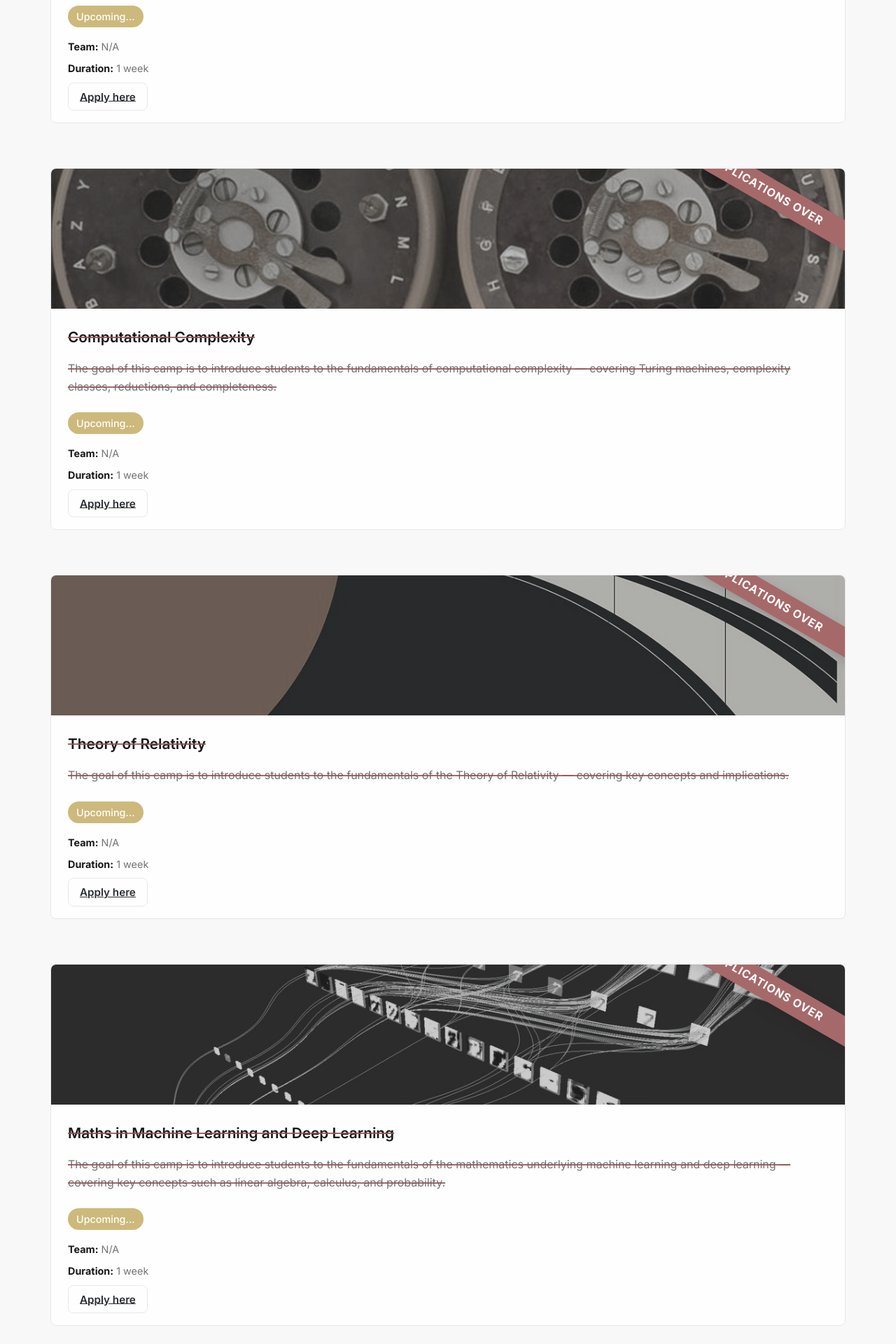
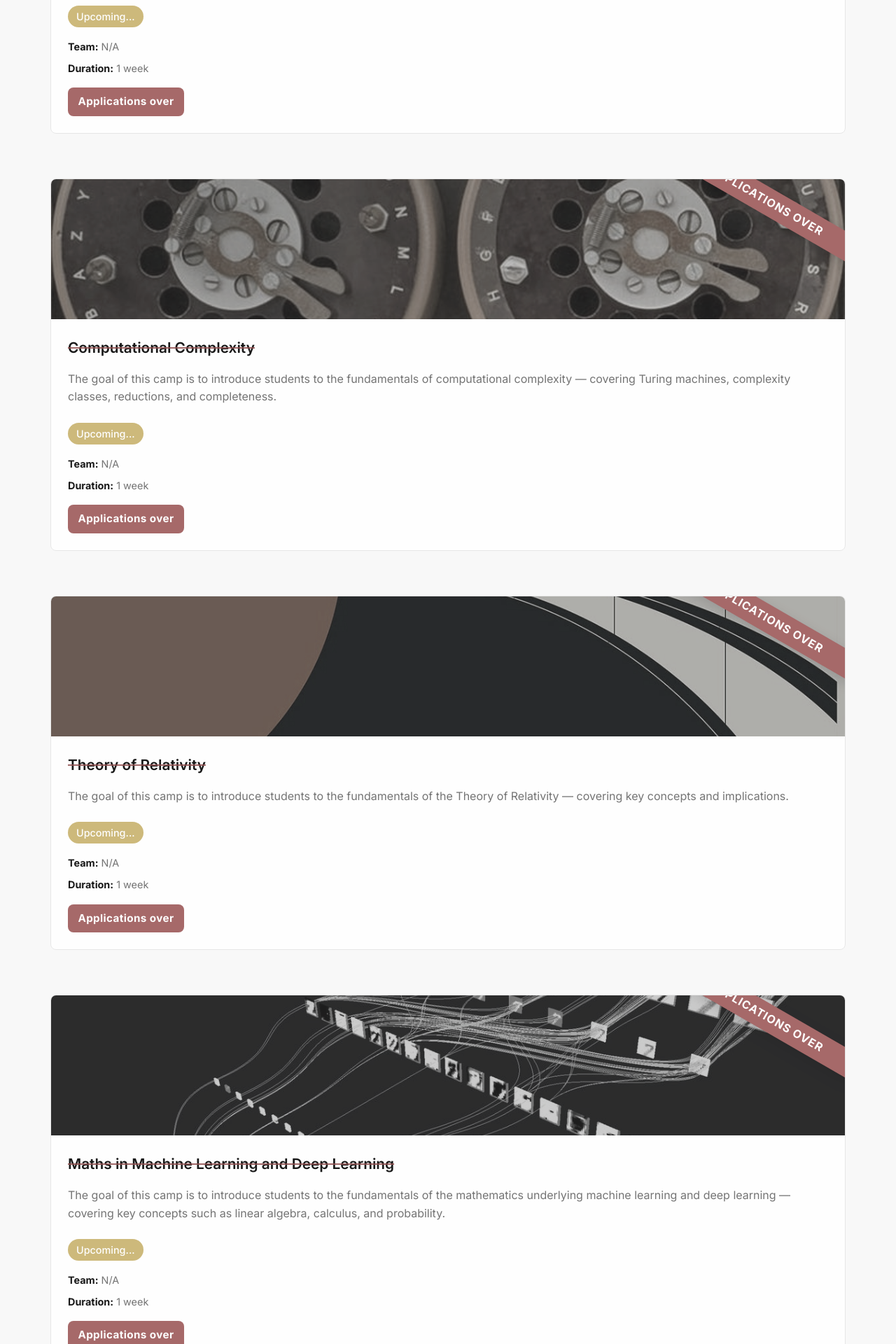
Before and after one commit to Singularityy0/scimathsoc, a React (Create React App) app: page /projects in a window 1280 px wide. Shown: the part 620-2540 px from the top of the page at 70% size. Built offline with nearby package versions, Linux system fonts and the light colour scheme.

Commit message:
closed projects2

```diff
--- a/src/pages/Projects.css
+++ b/src/pages/Projects.css
@@ -268,7 +268,6 @@
   position: relative;
 }
 
-.project-card.closed .project-description,
 .project-card.closed .project-content h3 {
   text-decoration: line-through;
   text-decoration-thickness: 2px;
@@ -293,6 +292,18 @@
   box-shadow: 0 6px 18px rgba(0,0,0,0.15);
 }
 
+/* Closed badge (replaces the apply link) */
+.project-closed-badge {
+  display: inline-block;
+  padding: 0.5rem 0.9rem;
+  border-radius: 8px;
+  background: #ef4444;
+  color: #fff;
+  font-weight: 700;
+  font-size: 0.95rem;
+  letter-spacing: 0.4px;
+}
+
 /* Responsive Design */
 @media (max-width: 768px) {
   .projects-page {
--- a/src/pages/Projects.js
+++ b/src/pages/Projects.js
@@ -45,14 +45,7 @@ const Projects = () => {
                 <p><strong>Duration:</strong> 1 week</p>
               </div>
               <div className="project-actions">
-                <a
-                  className="project-apply-btn"
-                  href="https://forms.gle/cqiZWMv4viyvk6MK9"
-                  target="_blank"
-                  rel="noopener noreferrer"
-                >
-                  Apply here
-                </a>
+                <span className="project-closed-badge">Applications over</span>
               </div>
             </div>
           </div>
@@ -88,14 +81,7 @@ complexity — covering Turing machines, complexity classes, reductions, and com
                 <p><strong>Duration:</strong> 1 week</p>
               </div>
               <div className="project-actions">
-                <a
-                  className="project-apply-btn"
-                  href="https://docs.google.com/forms/d/e/1FAIpQLSfbuSad4DpQHkpC5qdIKtoTJecatBW8-lmsU4ElYq80NMy0Xg/viewform?usp=dialog"
-                  target="_blank"
-                  rel="noopener noreferrer"
-                >
-                  Apply here
-                </a>
+                <span className="project-closed-badge">Applications over</span>
               </div>
             </div>
           </div>
@@ -132,14 +118,7 @@ complexity — covering Turing machines, complexity classes, reductions, and com
                 <p><strong>Duration:</strong> 1 week</p>
               </div>
               <div className="project-actions">
-                <a
-                  className="project-apply-btn"
-                  href="https://docs.google.com/forms/d/e/1FAIpQLSeeoJCY08ie5AmbSb2bejUNRQaY95Uw7yPyjYCSexnDRWv4og/viewform?usp=publish-editor"
-                  target="_blank"
-                  rel="noopener noreferrer"
-                >
-                  Apply here
-                </a>
+                <span className="project-closed-badge">Applications over</span>
               </div>
             </div>
           </div>
@@ -180,14 +159,7 @@ complexity — covering Turing machines, complexity classes, reductions, and com
                 <p><strong>Duration:</strong> 1 week</p>
               </div>
               <div className="project-actions">
-                <a
-                  className="project-apply-btn"
-                  href="https://docs.google.com/forms/d/e/1FAIpQLSe7DnCsqO7gQxm0-z1lKcUEes7KC-grXJAIsbSDpm2PppGmmg/viewform"
-                  target="_blank"
-                  rel="noopener noreferrer"
-                >
-                  Apply here
-                </a>
+                <span className="project-closed-badge">Applications over</span>
               </div>
             </div>
           </div>
@@ -225,14 +197,7 @@ complexity — covering Turing machines, complexity classes, reductions, and com
                 <p><strong>Duration:</strong> 1 week</p>
               </div>
               <div className="project-actions">
-                <a
-                  className="project-apply-btn"
-                  href="https://docs.google.com/forms/d/e/1FAIpQLSeVcmbpGTJY_01tulnOroLFo3AWtfn7gZxc8PNaRPJyGHpaiw/viewform"
-                  target="_blank"
-                  rel="noopener noreferrer"
-                >
-                  Apply here
-                </a>
+                <span className="project-closed-badge">Applications over</span>
               </div>
             </div>
           </div>
```
